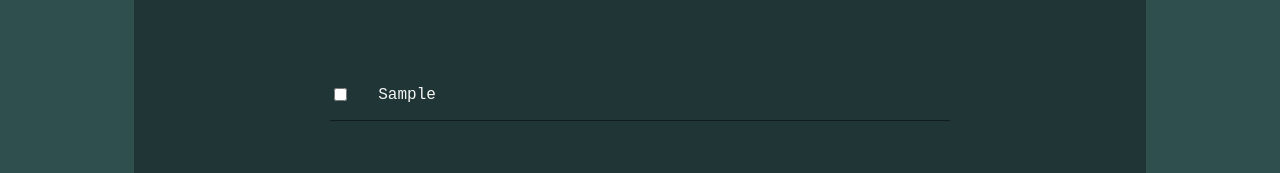
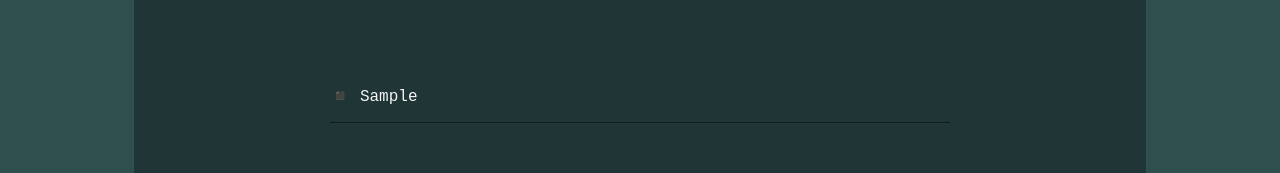
Before and after one commit to Plofland/react-todo-app, a React (Create React App) app: page / in a window 1280 px wide. Both pictures are taken after typing "Sample" into the empty fields and a click on the button "Add Task". Shown: the part 176-349 px from the top of the page. Built offline with nearby package versions, Linux system fonts and the light colour scheme.

Commit message:
Fixed complete toggle bug

```diff
--- a/src/App.js
+++ b/src/App.js
@@ -17,17 +17,19 @@ export default function App() {
   };
 
   const handleToggle = (itemId) => {
-    setTodoData({
-      // todoData.map(item => {
-      //   if (item.id === itemId){
-      //     return {
-      //       ...item,
-      //       complete: !item.complete
-      //     };
-      //   }
-      //   return item;
-      // })
-    });
+    console.log('TOGGLE', todoData);
+
+    setTodoData(
+      todoData.map((item) => {
+        if (item.id === itemId) {
+          return {
+            ...item,
+            complete: !item.complete
+          };
+        }
+        return item;
+      })
+    );
   };
 
   // const handleComplete = (id) => {
--- a/src/components/TodoItem.js
+++ b/src/components/TodoItem.js
@@ -4,27 +4,21 @@ import styled from 'styled-components';
 function TodoItem(props) {
   const { item, handleToggle } = props;
 
-  const completedStyle = {
-    color: '#778899',
-    textDecoration: 'line-through'
-  };
+  // const completedStyle = {
+  //   color: '#778899',
+  //   textDecoration: 'line-through'
+  // };
 
   const handleClick = () => {
     handleToggle(item.id);
+    console.log('ITEM ID', item.id);
   };
-
+  // onClick={handleClick}
   return (
     <>
       <StyledTodoItem onClick={handleClick}>
-        <input
-          type="checkbox"
-          checked={item.completed}
-          // onChange={handleComplete}
-        />
-        <p className="todoText" style={item.completed ? completedStyle : null}>
-          {/* {props.item.completed ? <s>{props.item.text}</s> : props.item.text} this works for just a strike trough text but the completedStyle variable with inline styling can do multiple styling properties*/}
-          {item.text}
-        </p>
+        {/* <input type="checkbox" checked={item.complete} onChange={handleClick} /> */}
+        <p className={item.complete ? 'todoText' : null}>◾ {item.text}</p>
       </StyledTodoItem>
     </>
   );
@@ -44,6 +38,8 @@ const StyledTodoItem = styled.div`
   .todoText {
     /* border: 2px solid black; */
     /* margin: 1% auto; */
+    color: #778899;
+    text-decoration: line-through;
   }
 
   input[type='checkbox'] {
--- a/src/components/TodoList.js
+++ b/src/components/TodoList.js
@@ -5,7 +5,7 @@ import styled from 'styled-components';
 export default function TodoList(props) {
   const { todoData, handleToggle } = props;
 
-  console.log(todoData);
+  console.log('INCOMING TODODATA', todoData);
   return (
     <StyledItemList>
       {todoData &&
--- a/src/style.css
+++ b/src/style.css
@@ -28,8 +28,8 @@ body {
 }
 
 .todoText {
-  /* border: 2px solid black; */
-  /* margin: 1% auto; */
+  color: #778899;
+  text-decoration: line-through;
 }
 
 input[type='checkbox'] {
```
Also changed, not shown: 2 other files (tests, documents, lock files or other folders).
